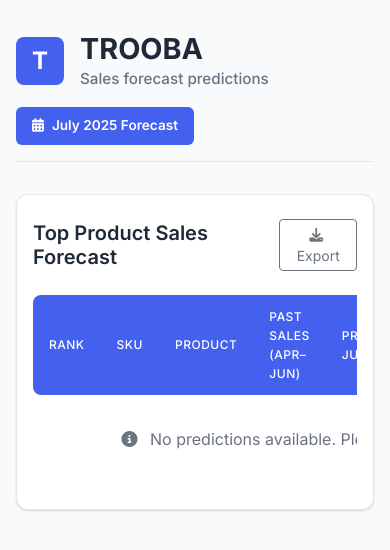
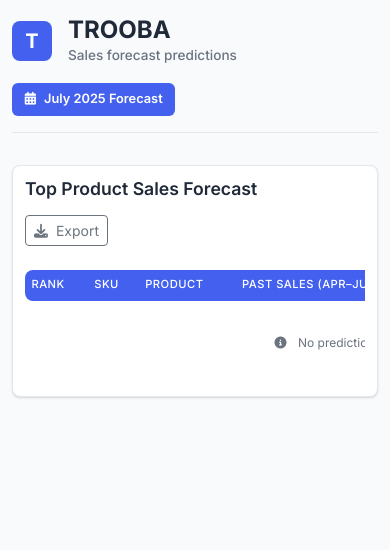
Before and after one commit to ChitturiDurgakishore/Trooba, a Django app: page / in a window 390 px wide. Shown: the top 550 px of the page. Run offline with Django 4.2, Linux system fonts and the light colour scheme; data that the repository does not hold is empty.

Commit message:
Modified Prediction Page 3-08-25

```diff
--- a/TROOBA/customer/templates/customer/predictions.html
+++ b/TROOBA/customer/templates/customer/predictions.html
@@ -26,28 +26,34 @@
       font-family: 'Inter', sans-serif;
       color: var(--dark);
       line-height: 1.6;
+      overflow-x: hidden;
     }
 
     .dashboard-container {
       max-width: 1400px;
       margin: 2rem auto;
       padding: 0 1.5rem;
+      width: 100%;
+      box-sizing: border-box;
     }
 
     /* Header Styles */
     .dashboard-header {
       display: flex;
+      flex-wrap: wrap;
       justify-content: space-between;
       align-items: flex-end;
       margin-bottom: 2rem;
       padding-bottom: 1rem;
       border-bottom: 1px solid var(--light-gray);
+      gap: 1rem;
     }
 
     .brand-container {
       display: flex;
       align-items: center;
       gap: 1rem;
+      flex-wrap: wrap;
     }
 
     .brand-logo {
@@ -61,17 +67,18 @@
       color: white;
       font-weight: 700;
       font-size: 1.5rem;
+      flex-shrink: 0;
     }
 
     .brand-title {
-      font-size: 1.8rem;
+      font-size: clamp(1.5rem, 4vw, 1.8rem);
       font-weight: 700;
       color: var(--dark);
       margin: 0;
     }
 
     .page-subtitle {
-      font-size: 0.95rem;
+      font-size: clamp(0.85rem, 2vw, 0.95rem);
       color: var(--gray);
       font-weight: 500;
       margin: 0;
@@ -87,37 +94,48 @@
       display: inline-flex;
       align-items: center;
       gap: 0.5rem;
+      flex-shrink: 0;
     }
 
     /* Card Styles */
     .dashboard-card {
       background-color: white;
       border-radius: 12px;
-      padding: 2rem;
+      padding: 1.5rem;
       box-shadow: 0 1px 3px rgba(0, 0, 0, 0.05), 0 1px 2px rgba(0, 0, 0, 0.1);
       margin-bottom: 2rem;
       border: 1px solid var(--light-gray);
+      overflow: hidden;
     }
 
     .card-header {
       display: flex;
+      flex-wrap: wrap;
       justify-content: space-between;
       align-items: center;
       margin-bottom: 1.5rem;
+      gap: 1rem;
     }
 
     .card-title {
-      font-size: 1.25rem;
+      font-size: clamp(1.1rem, 3vw, 1.25rem);
       font-weight: 600;
       color: var(--dark);
       margin: 0;
     }
 
     /* Table Styles */
+    .data-table-container {
+      width: 100%;
+      overflow-x: auto;
+      -webkit-overflow-scrolling: touch;
+    }
+
     .data-table {
       width: 100%;
       border-collapse: separate;
       border-spacing: 0;
+      min-width: 800px;
     }
 
     .data-table thead th {
@@ -129,6 +147,7 @@
       font-size: 0.75rem;
       letter-spacing: 0.5px;
       border: none;
+      white-space: nowrap;
     }
 
     .data-table thead th:first-child {
@@ -153,6 +172,11 @@
       padding: 1rem;
       border-bottom: 1px solid var(--light-gray);
       vertical-align: middle;
+      white-space: nowrap;
+    }
+
+    .data-table tbody td:not(:first-child) {
+      white-space: normal;
     }
 
     .data-table tbody tr:last-child td {
@@ -186,6 +210,8 @@
       font-family: 'Courier New', monospace;
       font-size: 0.85rem;
       line-height: 1.5;
+      white-space: pre;
+      overflow-x: auto;
     }
 
     /* Reason Toggle */
@@ -200,6 +226,7 @@
       font-size: 0.85rem;
       color: var(--gray);
       line-height: 1.6;
+      white-space: normal;
     }
 
     .btn-reason {
@@ -212,6 +239,7 @@
       color: var(--primary);
       transition: all 0.2s ease;
       font-weight: 500;
+      white-space: nowrap;
     }
 
     .btn-reason:hover {
@@ -219,25 +247,136 @@
       color: white;
     }
 
-    /* Responsive */
+    /* Responsive Improvements */
+    @media (max-width: 992px) {
+      .dashboard-container {
+        padding: 0 1.25rem;
+      }
+
+      .dashboard-card {
+        padding: 1.25rem;
+      }
+
+      .data-table tbody td {
+        padding: 0.75rem;
+      }
+    }
+
     @media (max-width: 768px) {
+      .dashboard-container {
+        padding: 0 1rem;
+        margin: 1rem auto;
+      }
+
       .dashboard-header {
+        flex-direction: row;
+        align-items: center;
+      }
+
+      .brand-container {
+        flex-direction: row;
+        align-items: center;
+      }
+
+      .dashboard-card {
+        padding: 1rem;
+        border-radius: 10px;
+      }
+
+      .card-header {
         flex-direction: column;
         align-items: flex-start;
-        gap: 1rem;
+      }
+
+      .data-table thead th,
+      .data-table tbody td {
+        padding: 0.5rem;
+        font-size: 0.8rem;
+      }
+
+      .sales-data {
+        font-size: 0.75rem;
+        padding: 0.5rem;
+      }
+
+      .btn-reason {
+        padding: 0.4rem 0.6rem;
+        font-size: 0.8rem;
+      }
+    }
+
+    @media (max-width: 576px) {
+      .dashboard-container {
+        padding: 0 0.75rem;
+      }
+
+      .brand-logo {
+        width: 40px;
+        height: 40px;
+        font-size: 1.25rem;
+      }
+
+      .period-badge {
+        padding: 0.4rem 0.8rem;
+        font-size: 0.8rem;
+      }
+
+      .dashboard-card {
+        padding: 0.75rem;
+        border-radius: 8px;
+      }
+
+      .data-table thead th {
+        font-size: 0.7rem;
+        padding: 0.4rem;
+      }
+
+      .data-table tbody td {
+        padding: 0.5rem 0.4rem;
+        font-size: 0.75rem;
+      }
+
+      .badge {
+        font-size: 0.7rem;
+        padding: 0.2rem 0.4rem;
+      }
+    }
+
+    /* Print Styles */
+    @media print {
+      body {
+        background-color: white;
+        font-size: 12pt;
       }
 
       .dashboard-container {
-        padding: 0 1rem;
+        padding: 0;
+        margin: 0;
+        max-width: 100%;
+      }
+
+      .dashboard-header {
+        flex-direction: row;
+        padding-bottom: 0.5rem;
+        margin-bottom: 0.5rem;
       }
 
       .dashboard-card {
-        padding: 1.5rem 1rem;
+        box-shadow: none;
+        border: 1px solid #ddd;
+        page-break-inside: avoid;
       }
 
       .data-table {
-        display: block;
-        overflow-x: auto;
+        min-width: 100%;
+      }
+
+      .btn-reason {
+        display: none;
+      }
+
+      .reason-row {
+        display: table-row !important;
       }
     }
   </style>
@@ -270,7 +409,7 @@
           </div>
         </div>
 
-        <div class="table-responsive">
+        <div class="data-table-container">
           <table class="data-table">
             <thead>
               <tr>
@@ -361,6 +500,15 @@
       }
     `;
     document.head.appendChild(style);
+
+    // Handle window resize
+    function handleResize() {
+      // Adjust table layout if needed
+    }
+
+    // Initialize and add resize listener
+    window.addEventListener('resize', handleResize);
+    handleResize();
   </script>
 </body>
 </html>
```
